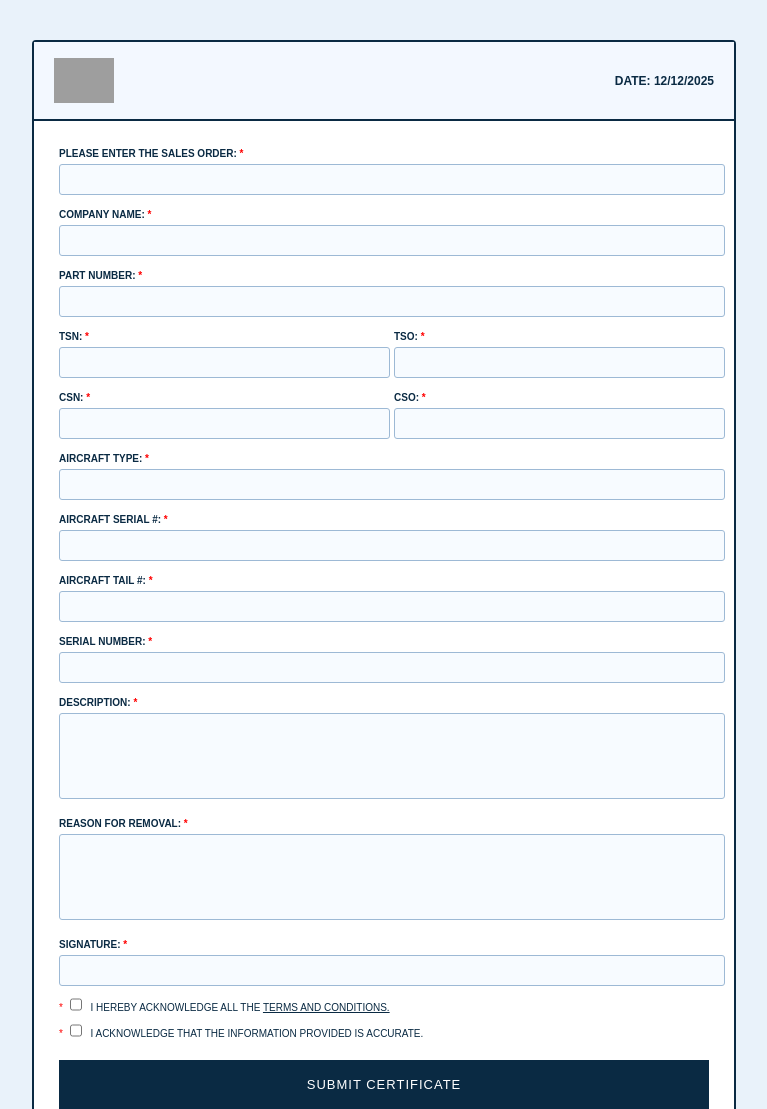
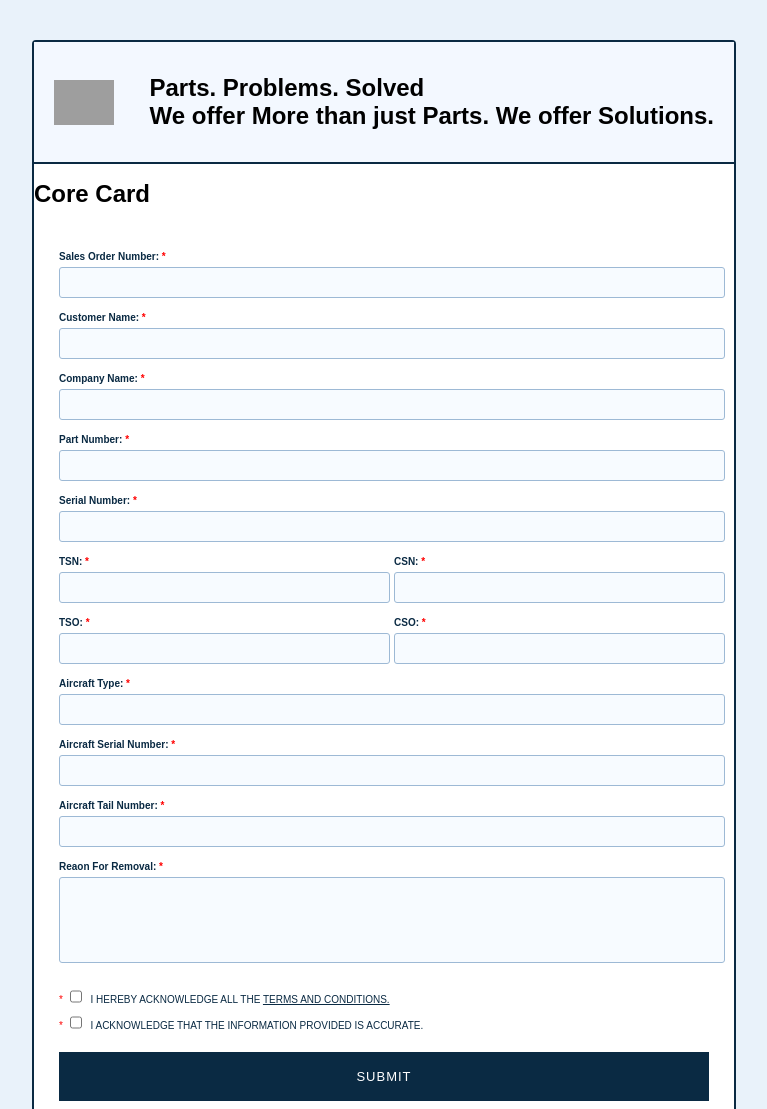
Before and after one commit to krishnasonimetadologie-hub/Core-card-form-Test-Repo, a plain HTML site: page index.html in a window 1280 px wide. Shown: the top 1109 px of the page, without its empty margins (256-1023 px from the left). Drawn offline with Linux system fonts and the light colour scheme; grey boxes are pictures that could not be loaded.

Commit message:
Refactor form labels and remove date script
Updated labels and headings for clarity and consistency. Removed unnecessary script for dynamic date display.

```diff
--- a/index.html
+++ b/index.html
@@ -12,21 +12,13 @@
         <!-- HEADER -->
         <div style="padding:16px 20px; border-bottom:2px solid #0A2A43; display:flex; justify-content:space-between; align-items:center; background:#f3f8ff;">
             <img src="https://i.ibb.co/ZpQnHQLd/image.png" alt="Logo" style="height:45px;">
-            <div id="dynamicDate" style="font-size:12px; font-weight:bold; color:#0A2A43;">DATE:</div>
+            <h1>Parts. Problems. Solved<br/>
+We offer More than just Parts. We offer Solutions.</h1>
         </div>
 
-        <script>
-            (function () {
-                const dateElement = document.getElementById("dynamicDate");
-                const now = new Date();
-                const formatted =
-                    ("0" + (now.getMonth() + 1)).slice(-2) + "/" +
-                    ("0" + now.getDate()).slice(-2) + "/" +
-                    now.getFullYear();
-                dateElement.textContent = "DATE: " + formatted;
-            })();
-        </script>
-
+        <div>
+            <h1>Core Card</h1>
+        </div>
         <!-- SINGLE COLUMN FORM -->
         <div style="padding:25px;">
 
@@ -47,15 +39,22 @@
 
                 <div style="margin-bottom:12px;">
                     <label style="font-size:10px; font-weight:bold; color:#0A2A43;">
-                        PLEASE ENTER THE SALES ORDER: <span style="color:red">*</span>
+                        Sales Order Number: <span style="color:red">*</span>
                     </label>
                     <input name="subject" id="subject" type="text" maxlength="80"
                         style="width:100%; padding:7px; border:1px solid #9db9d5; border-radius:3px; background:#f7fbff; margin-top:4px;">
                 </div>
 
                 <div style="margin-bottom:12px;">
+                    <label style="font-size:10px; font-weight:bold; color:#0A2A43;">Customer Name: <span style="color:red">*</span></label>
+                    <input id="00NVA0000095LtJ" name="00NVA0000095LtJ" type="text"
+                        style="width:100%; padding:7px; margin-top:4px; border:1px solid #9db9d5; border-radius:3px; background:#f7fbff;">
+                </div>
+
+
+                <div style="margin-bottom:12px;">
                     <label style="font-size:10px; font-weight:bold; color:#0A2A43;">
-                        COMPANY NAME: <span style="color:red">*</span>
+                        Company Name: <span style="color:red">*</span>
                     </label>
                     <input name="company" id="company" type="text"
                         style="width:100%; padding:7px; border:1px solid #9db9d5; border-radius:3px; background:#f7fbff; margin-top:4px;">
@@ -63,13 +62,19 @@
 
                 <div style="margin-bottom:12px;">
                     <label style="font-size:10px; font-weight:bold; color:#0A2A43;">
-                        PART NUMBER: <span style="color:red">*</span>
+                        Part Number: <span style="color:red">*</span>
                     </label>
                     <input name="00NVA0000095LtD" id="00NVA0000095LtD" type="text"
                         style="width:100%; padding:7px; border:1px solid #9db9d5; border-radius:3px; background:#f7fbff; margin-top:4px;">
                 </div>
 
-                <!-- TSN / TSO -->
+                <div style="margin-bottom:12px;">
+                    <label style="font-size:10px; font-weight:bold; color:#0A2A43;">Serial Number: <span style="color:red">*</span></label>
+                    <input id="00NVA0000095LtI" name="00NVA0000095LtI" type="text"
+                        style="width:100%; padding:7px; margin-top:4px; border:1px solid #9db9d5; border-radius:3px; background:#f7fbff;">
+                </div>
+
+                <!-- TSN / CSN -->
                 <div style="display:flex; gap:20px; margin-bottom:12px;">
                     <div style="flex:1;">
                         <label style="font-size:10px; font-weight:bold; color:#0A2A43;">TSN: <span style="color:red">*</span></label>
@@ -78,17 +83,18 @@
                     </div>
 
                     <div style="flex:1;">
+                        <label style="font-size:10px; font-weight:bold; color:#0A2A43;">CSN: <span style="color:red">*</span></label>
+                        <input id="00NVA0000095Lt8" name="00NVA0000095Lt8" type="text"
+                            style="width:100%; padding:7px; margin-top:4px; border:1px solid #9db9d5; border-radius:3px; background:#f7fbff;">
+                    </div>
+
+                </div>
+
+                <!-- TSO / CSO -->
+                <div style="display:flex; gap:20px; margin-bottom:12px;">
+                    <div style="flex:1;">
                         <label style="font-size:10px; font-weight:bold; color:#0A2A43;">TSO: <span style="color:red">*</span></label>
                         <input id="00NVA0000095LtL" name="00NVA0000095LtL" type="text"
-                            style="width:100%; padding:7px; margin-top:4px; border:1px solid #9db9d5; border-radius:3px; background:#f7fbff;">
-                    </div>
-                </div>
-
-                <!-- CSN / CSO -->
-                <div style="display:flex; gap:20px; margin-bottom:12px;">
-                    <div style="flex:1;">
-                        <label style="font-size:10px; font-weight:bold; color:#0A2A43;">CSN: <span style="color:red">*</span></label>
-                        <input id="00NVA0000095Lt8" name="00NVA0000095Lt8" type="text"
                             style="width:100%; padding:7px; margin-top:4px; border:1px solid #9db9d5; border-radius:3px; background:#f7fbff;">
                     </div>
 
@@ -101,46 +107,31 @@
 
                 <!-- More fields -->
                 <div style="margin-bottom:12px;">
-                    <label style="font-size:10px; font-weight:bold; color:#0A2A43;">AIRCRAFT TYPE: <span style="color:red">*</span></label>
+                    <label style="font-size:10px; font-weight:bold; color:#0A2A43;">Aircraft Type: <span style="color:red">*</span></label>
                     <input id="00NVA0000095Lt7" name="00NVA0000095Lt7" type="text"
                         style="width:100%; padding:7px; margin-top:4px; border:1px solid #9db9d5; border-radius:3px; background:#f7fbff;">
                 </div>
 
                 <div style="margin-bottom:12px;">
-                    <label style="font-size:10px; font-weight:bold; color:#0A2A43;">AIRCRAFT SERIAL #: <span style="color:red">*</span></label>
+                    <label style="font-size:10px; font-weight:bold; color:#0A2A43;">Aircraft Serial Number: <span style="color:red">*</span></label>
                     <input id="00NVA0000095Lt5" name="00NVA0000095Lt5" type="text"
                         style="width:100%; padding:7px; margin-top:4px; border:1px solid #9db9d5; border-radius:3px; background:#f7fbff;">
                 </div>
 
                 <div style="margin-bottom:12px;">
-                    <label style="font-size:10px; font-weight:bold; color:#0A2A43;">AIRCRAFT TAIL #: <span style="color:red">*</span></label>
+                    <label style="font-size:10px; font-weight:bold; color:#0A2A43;">Aircraft Tail Number: <span style="color:red">*</span></label>
                     <input id="00NVA0000095Lt6" name="00NVA0000095Lt6" type="text"
                         style="width:100%; padding:7px; margin-top:4px; border:1px solid #9db9d5; border-radius:3px; background:#f7fbff;">
                 </div>
 
-                <div style="margin-bottom:12px;">
-                    <label style="font-size:10px; font-weight:bold; color:#0A2A43;">SERIAL NUMBER: <span style="color:red">*</span></label>
-                    <input id="00NVA0000095LtI" name="00NVA0000095LtI" type="text"
-                        style="width:100%; padding:7px; margin-top:4px; border:1px solid #9db9d5; border-radius:3px; background:#f7fbff;">
-                </div>
 
-                <label style="font-size:10px; font-weight:bold; color:#0A2A43;">DESCRIPTION: <span style="color:red">*</span></label>
-                <textarea name="description"
-                    style="width:100%; height:70px; resize:none; margin-top:4px; padding:7px; border:1px solid #9db9d5; border-radius:3px; background:#f7fbff;"></textarea>
 
-                <br><br>
 
-                <label style="font-size:10px; font-weight:bold; color:#0A2A43;">REASON FOR REMOVAL: <span style="color:red">*</span></label>
+                <label style="font-size:10px; font-weight:bold; color:#0A2A43;">Reaon For Removal: <span style="color:red">*</span></label>
                 <textarea id="00NVA0000095LtG" name="00NVA0000095LtG"
                     style="width:100%; height:70px; resize:none; margin-top:4px; padding:7px; border:1px solid #9db9d5; border-radius:3px; background:#f7fbff;"></textarea>
 
                 <br><br>
-
-                <div style="margin-bottom:12px;">
-                    <label style="font-size:10px; font-weight:bold; color:#0A2A43;">SIGNATURE: <span style="color:red">*</span></label>
-                    <input id="00NVA0000095LtJ" name="00NVA0000095LtJ" type="text"
-                        style="width:100%; padding:7px; margin-top:4px; border:1px solid #9db9d5; border-radius:3px; background:#f7fbff;">
-                </div>
 
                 <!-- CHECKBOXES -->
 
@@ -165,7 +156,7 @@
 
                 <!-- SUBMIT BUTTON -->
                 <div style="text-align:center; padding:16px; background:#0A2A43; margin-top:20px;">
-                    <input type="submit" value="SUBMIT CERTIFICATE"
+                    <input type="submit" value="SUBMIT"
                         style="background:none; border:none; color:white; font-size:13px; letter-spacing:1px; cursor:pointer;">
                 </div>
 
```
